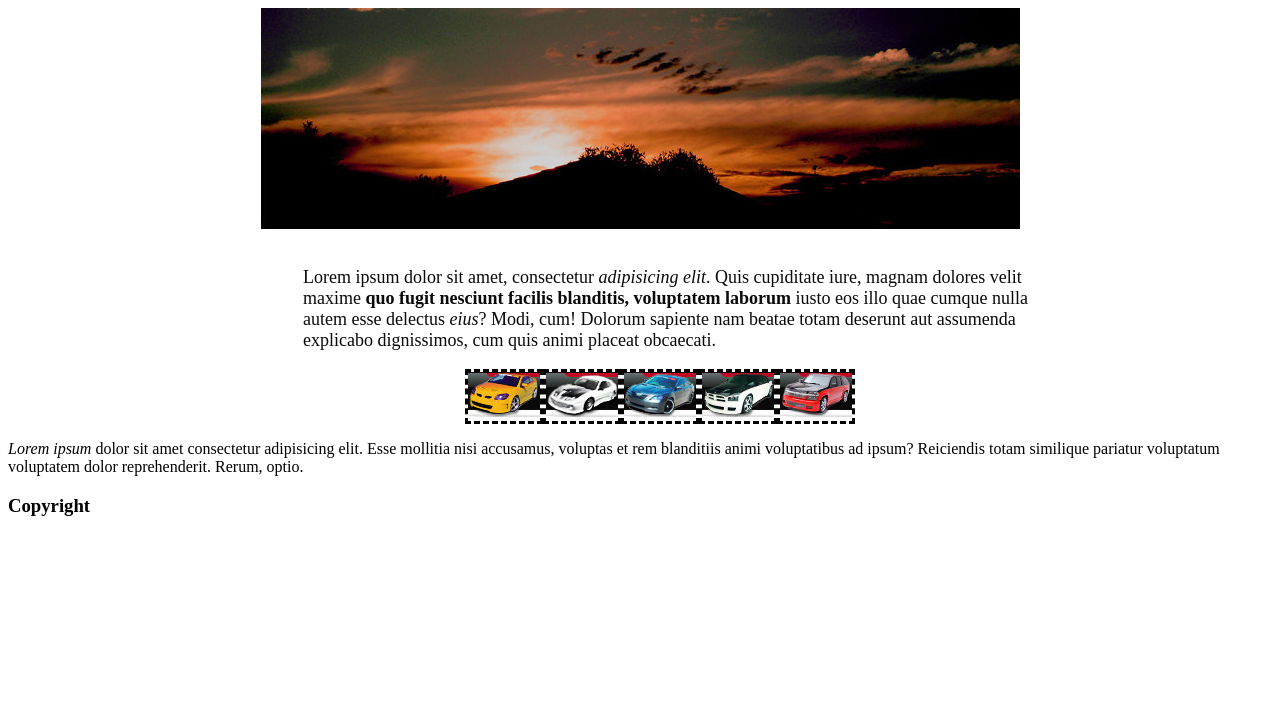
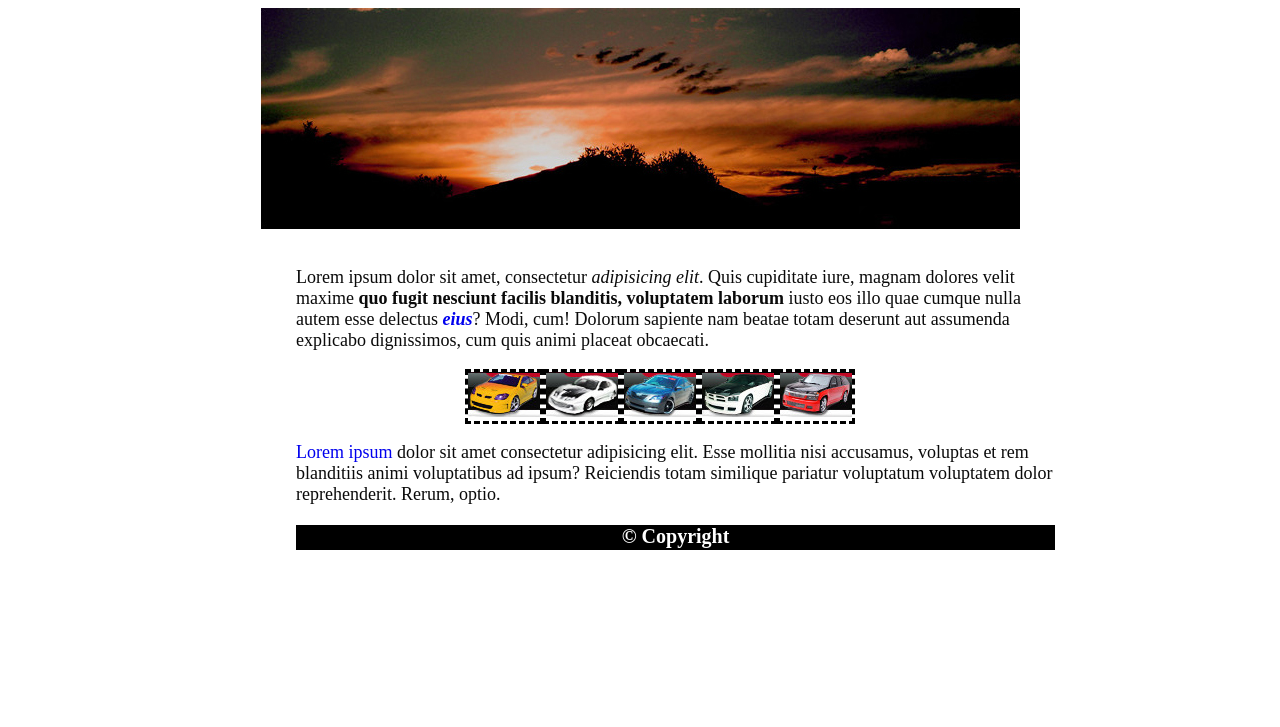
Before and after one commit to Gorinich88/01_simple, a plain HTML site: page index.html in a window 1280 px wide. Shown: the part 73-800 px from the top of the page. Drawn offline with Linux system fonts and the light colour scheme.

Commit message:
add footer and change text

```diff
--- a/index.html
+++ b/index.html
@@ -15,7 +15,7 @@
     <img src="img/sunset.jpg" alt="Sunset">
   </div>
   <div class="text">
-    <p>Lorem ipsum dolor sit amet, consectetur <i>adipisicing elit</i>. Quis cupiditate iure, magnam dolores velit maxime <b>quo fugit nesciunt facilis blanditis, voluptatem laborum</b> iusto eos illo quae cumque nulla autem esse delectus <i>eius</i>? Modi, cum! Dolorum sapiente nam beatae totam deserunt aut assumenda explicabo dignissimos, cum quis animi placeat obcaecati. </p>
+    <p>Lorem ipsum dolor sit amet, consectetur <i>adipisicing elit</i>. Quis cupiditate iure, magnam dolores velit maxime <b>quo fugit nesciunt facilis blanditis, voluptatem laborum</b> iusto eos illo quae cumque nulla autem esse delectus <a href="#"><b><i>eius</i></b></a>? Modi, cum! Dolorum sapiente nam beatae totam deserunt aut assumenda explicabo dignissimos, cum quis animi placeat obcaecati. </p>
   </div>
   <div>
     <ul class="cars">
@@ -26,11 +26,11 @@
       <li><img src="img/car05.jpg" alt="Red"></li>
     </ul>
   </div>
-  <div>
-    <p><i>Lorem ipsum</i> dolor sit amet consectetur adipisicing elit. Esse mollitia nisi accusamus, voluptas et rem blanditiis animi voluptatibus ad ipsum? Reiciendis totam similique pariatur voluptatum voluptatem dolor reprehenderit. Rerum, optio.</p>
+  <div class="text2">
+    <p><a href="#">Lorem ipsum</a> dolor sit amet consectetur adipisicing elit. Esse mollitia nisi accusamus, voluptas et rem blanditiis animi voluptatibus ad ipsum? Reiciendis totam similique pariatur voluptatum voluptatem dolor reprehenderit. Rerum, optio.</p>
   </div>
-  <div>
-    <h3>Copyright</h3>
+  <div class="footer">
+    <h3>© Copyright</h3>
   </div>
 </body>
 </html>
--- a/style.css
+++ b/style.css
@@ -2,7 +2,7 @@ body {
   background-color:#ffffff;
 }
 .header {
-  margin-left: 295px;
+  margin-left: 288px;
   width: 759px;
   height: 40px;
   background-color: #BB2222;
@@ -17,10 +17,13 @@ h1 {
   padding: 20px 20px;
 }
 .text {
-  margin-left: 295px;
+  margin-left: 288px;
   width: 759px;
   font-size: 18px;
   color: #0a0a0a;
+}
+a {
+  text-decoration: none;
 }
 .cars {
   display: flex;
@@ -30,3 +33,20 @@ h1 {
 li {
   border-style: dashed;
 }
+.text2 {
+  margin-left: 288px;
+  width: 759px;
+  font-size: 18px;
+  color: #0a0a0a;
+}
+.footer {
+  margin-left: 288px;
+  width: 759px;
+  height: 25px;
+  background-color: #000000;
+  text-align: center;
+}
+h3 {
+  color: #ffffff;
+  font-size: 20px;
+}
```
